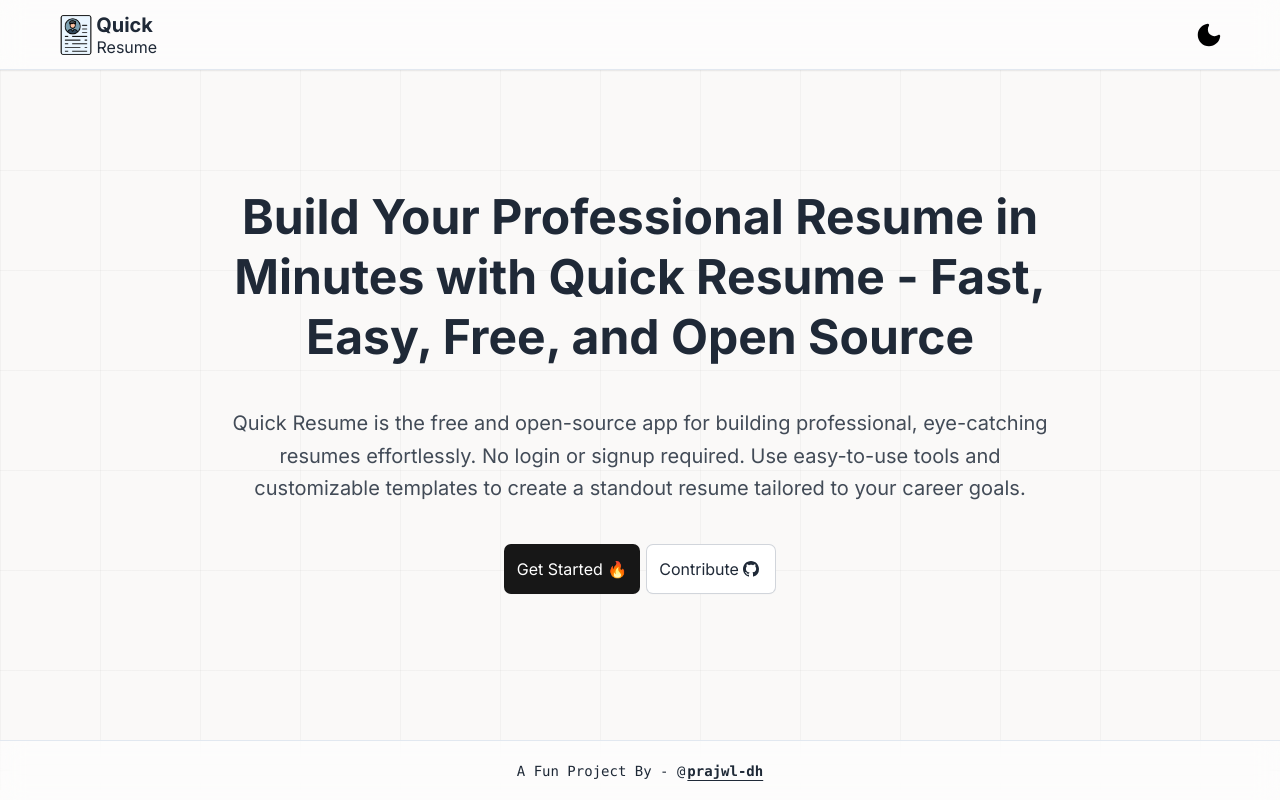
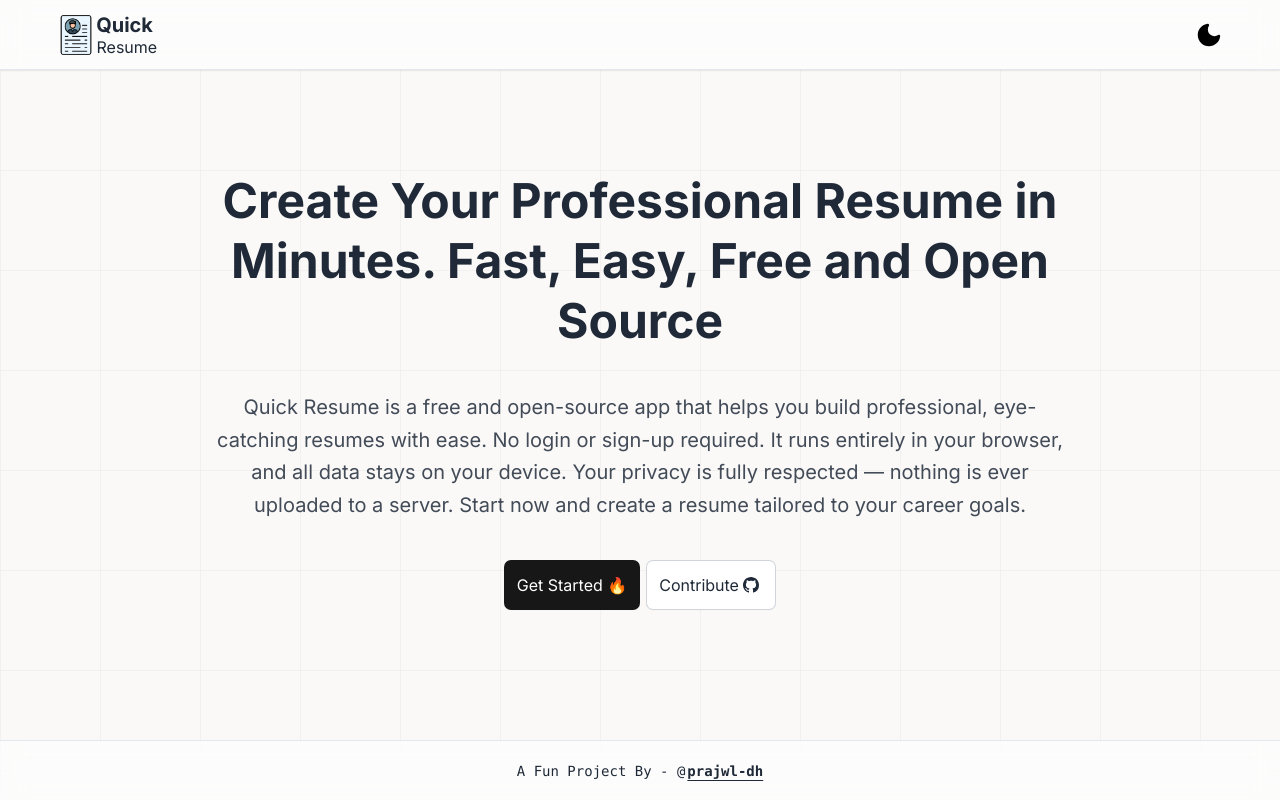
Before and after one commit to prajwl-dh/quick-resume-builder, a Next.js app: page / in a window 1280 px wide. Built offline with nearby package versions, Linux system fonts and the light colour scheme.

Commit message:
Updated landing page

```diff
--- a/src/components/home/Home.tsx
+++ b/src/components/home/Home.tsx
@@ -16,14 +16,15 @@ export default function Home() {
       className='w-full 2xl:w-10/12 px-1 xl:px-40 flex flex-col justify-center items-start md:items-center gap-10 min-h-[75vh]'
     >
       <p className='text-3xl text-start md:text-center font-bold leading-tight text-light-text-primary dark:text-dark-text-primary sm:text-4xl sm:leading-tight md:text-5xl md:leading-tight mt-5 lg:mt-10'>
-        Build Your Professional Resume in Minutes with Quick Resume - Fast,
-        Easy, Free, and Open Source
+        Create Your Professional Resume in Minutes. Fast, Easy, Free and Open
+        Source
       </p>
       <p className='text-start md:text-center !leading-relaxed sm:text-lg md:text-xl text-light-text-secondary dark:text-dark-text-secondary'>
-        Quick Resume is the free and open-source app for building professional,
-        eye-catching resumes effortlessly. No login or signup required. Use
-        easy-to-use tools and customizable templates to create a standout resume
-        tailored to your career goals.
+        Quick Resume is a free and open-source app that helps you build
+        professional, eye-catching resumes with ease. No login or sign-up
+        required. It runs entirely in your browser, and all data stays on your
+        device. Your privacy is fully respected — nothing is ever uploaded to a
+        server. Start now and create a resume tailored to your career goals.
       </p>
       <div className='flex gap-2'>
         <PrimaryButton
```
